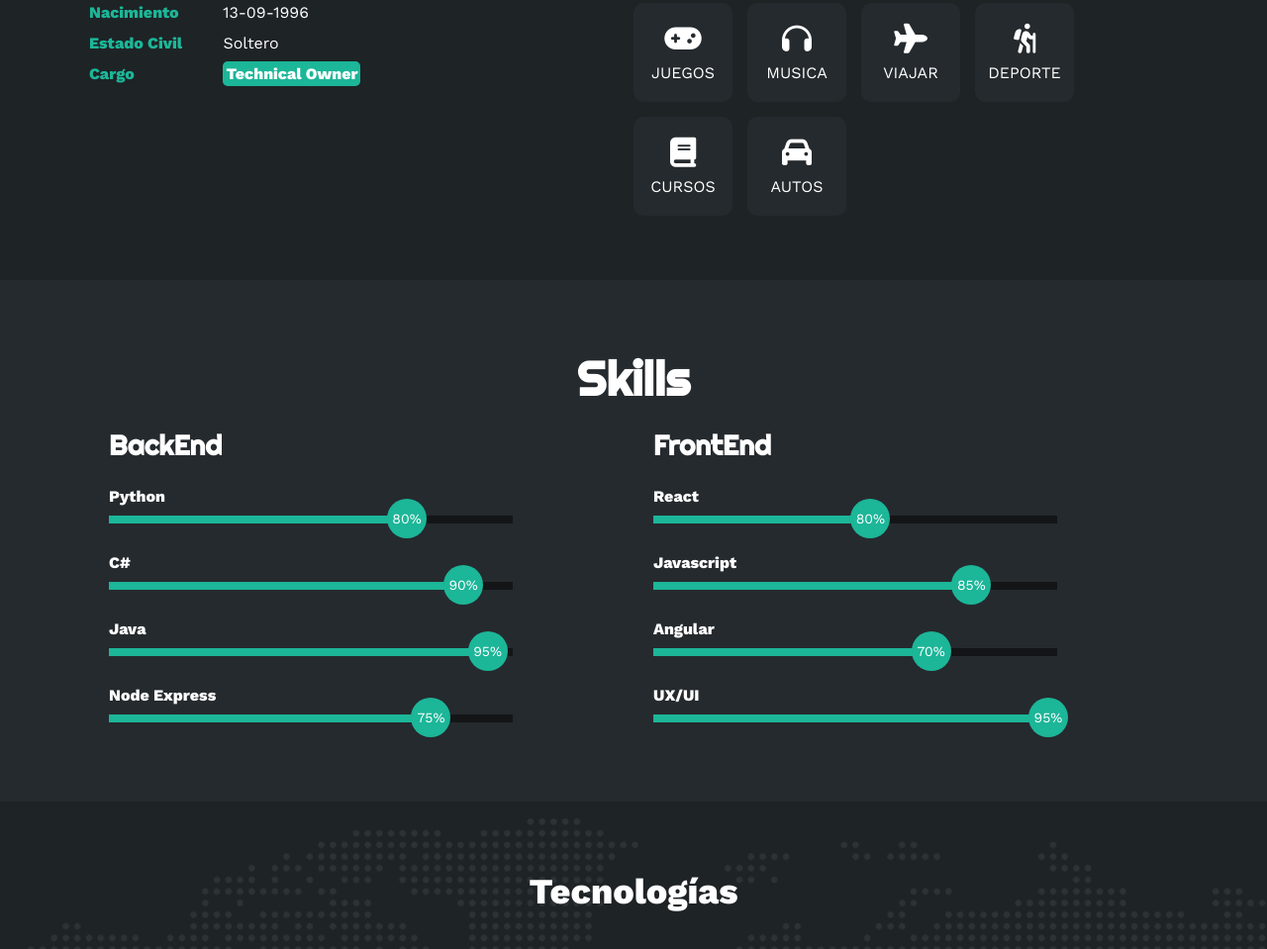
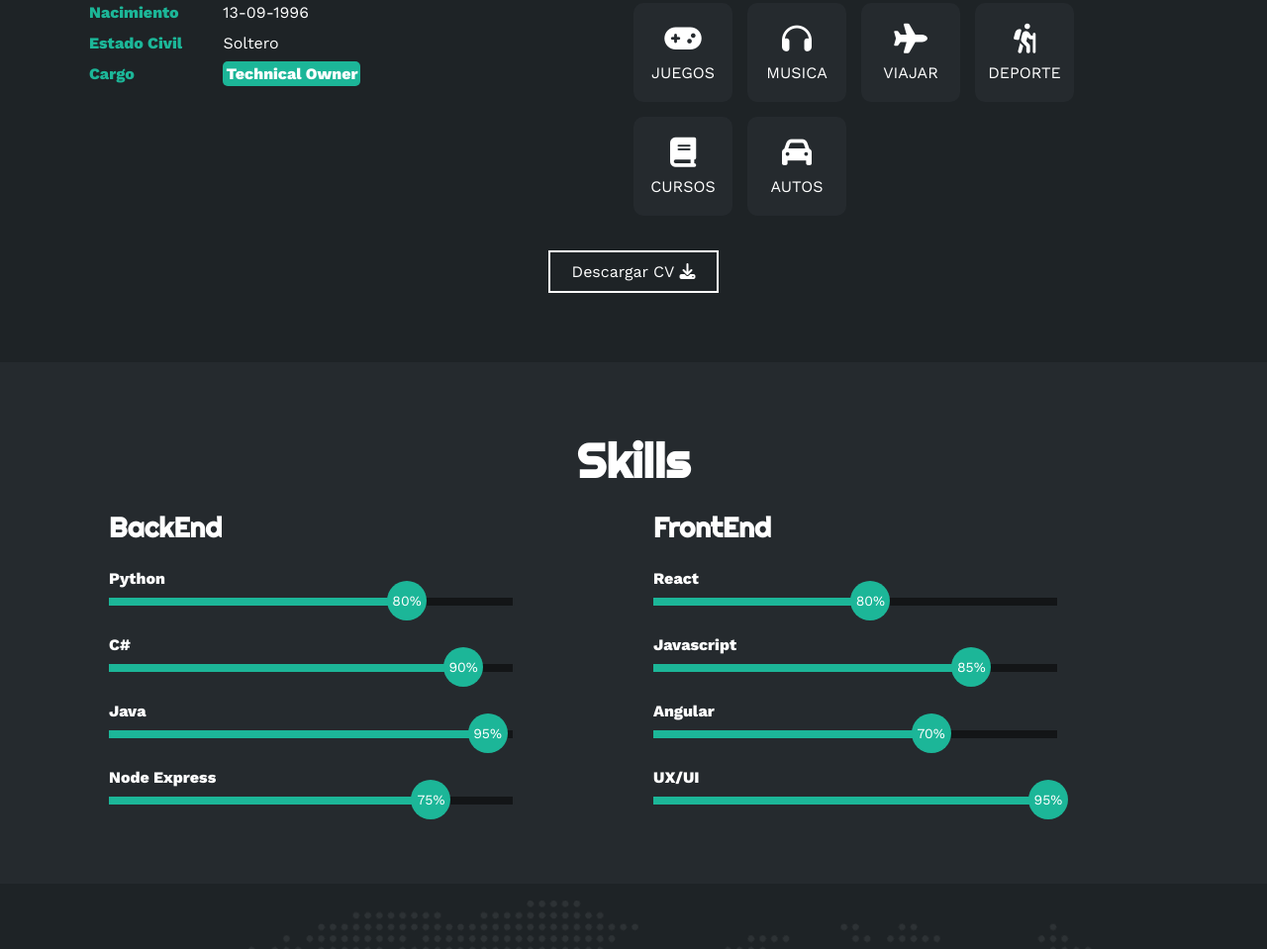
Before and after one commit to LeoSaracco/portfolio, a plain HTML site: page index.html in a window 1280 px wide. Shown: the part 1114-2073 px from the top of the page at 99% size. Drawn offline with nearby package versions, Linux system fonts and the light colour scheme.

Commit message:
Add files via upload

```diff
--- a/index.html
+++ b/index.html
@@ -113,14 +113,14 @@
                     </div>
                 </div>
             </div>
-            <!-- <button class="btnCvDownload">
+            <button class="btnCvDownload">
                 <a href="https://drive.google.com/file/d/1DH6UvA3UK-_QEWz3csiz881ptkiYppUd/view?usp=sharing"
                     target="_blank" style="text-decoration: none; color: white;">
                     Descargar CV
                     <span class="overlay"></span>
                     <i class="fa-solid fa-download"></i>
                 </a>
-            </button> -->
+            </button>
 
         </div>
     </section>
```
